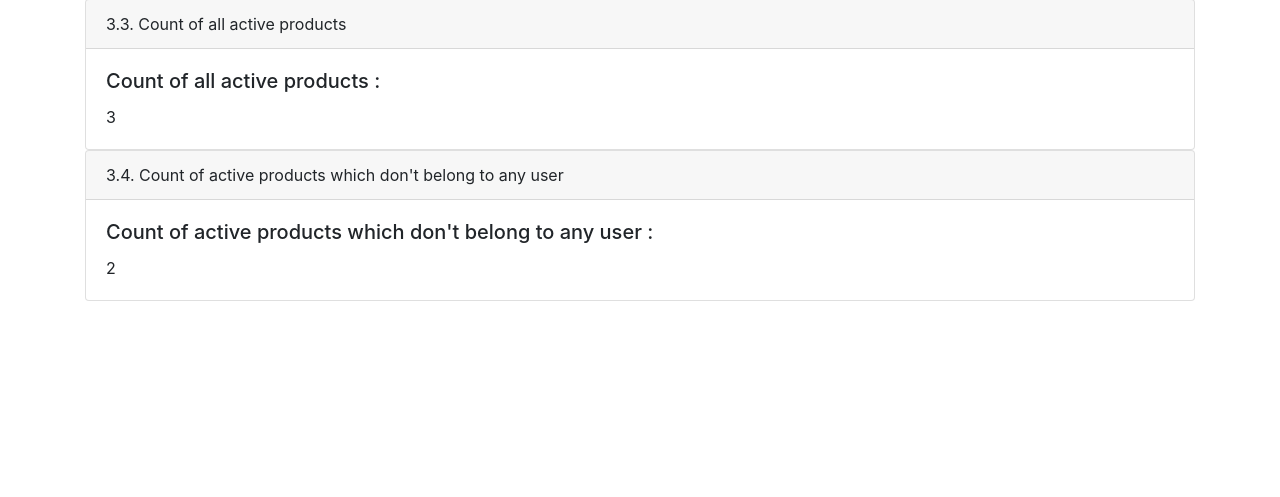
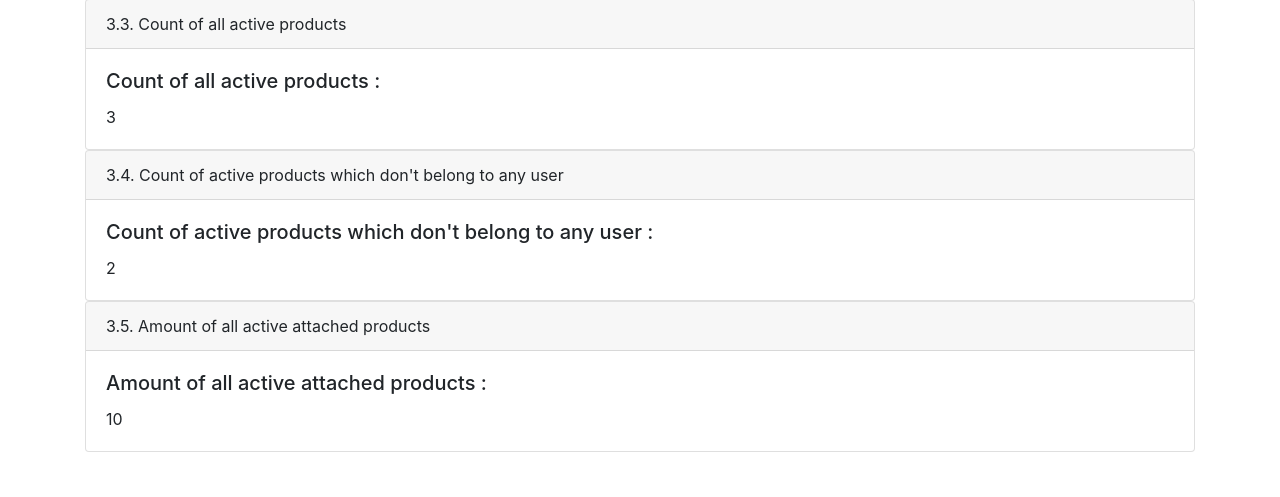
Before and after one commit to lackmulbegithub/lings_wedding, a CodeIgniter app: page /lings_wedding/ in a window 1280 px wide. Shown: the part 303-800 px from the top of the page. Run offline with CodeIgniter, Linux system fonts and the light colour scheme; data comes from the database, SQL or seed files in the repository; tables that the repository leaves empty hold one stand-in row (values such as "Sample post").

Commit message:
3.5. Amount of all active attached products

```diff
--- a/application/controllers/Welcome.php
+++ b/application/controllers/Welcome.php
@@ -24,6 +24,7 @@ class Welcome extends CI_Controller {
 		$data['countOfActiveUsersOfAttachedActiveProducts'] = $this->getCountOfActiveUsersOfAttachedActiveProducts();
 		$data['activeProductsCount'] = $this->getActiveProductsCount();
 		$data['activeProductsNotBelongsToUser'] = $this->getActiveProductsNotBelongsToUser();
+		$data['amountOfActiveAttachedProducts'] = $this->getAmountOfActiveAttachedProducts();
 		$this->load->view('home',$data);
 	}
 
@@ -54,4 +55,12 @@ class Welcome extends CI_Controller {
 		$data = $this->products->getActiveProductsNotBelongsToUser();
 		return $data;
 	}
+
+	private function getAmountOfActiveAttachedProducts()
+	{
+		$this->load->model('product_model','products');
+		$data = $this->products->getAmountOfActiveAttachedProducts();
+		return $data;
+	}
+
 }
--- a/application/models/product_model.php
+++ b/application/models/product_model.php
@@ -46,4 +46,22 @@ class Product_model extends CI_Model{
             return "No data found";
         }
     }
+
+    function getAmountOfActiveAttachedProducts()
+    {
+        $table1 = $this->db->dbprefix('products pr');
+        $table2 = $this->db->dbprefix('user_product up');
+        $this->db->select('sum(up.qty) as prod_amount');
+        $this->db->from($table2);
+        $this->db->join($table1,'pr.id=up.product_id');
+        $this->db->where('pr.is_active',1);
+        $query = $this->db->get();
+        if($query->num_rows() > 0)
+        {
+            return $query->row()->prod_amount;
+        }
+        else{
+            return "No data found";
+        }
+    }
 }
--- a/application/views/home.php
+++ b/application/views/home.php
@@ -53,6 +53,16 @@
                         <p class="card-text"><?php echo $activeProductsNotBelongsToUser ; ?></p>
                     </div>
                 </div>
+
+                <div class="card">
+                    <div class="card-header">
+                    3.5. Amount of all active attached products
+                    </div>
+                    <div class="card-body">
+                        <h5 class="card-title">Amount of all active attached products :</h5>
+                        <p class="card-text"><?php echo $amountOfActiveAttachedProducts ; ?></p>
+                    </div>
+                </div>
             </div>
         </div>
 
```
